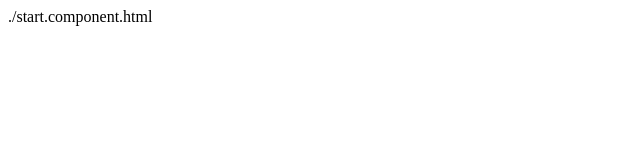
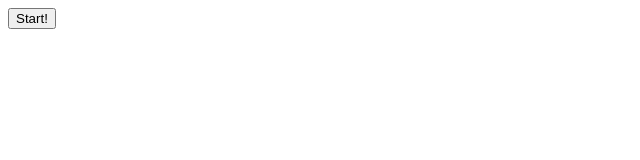
Before and after one commit to MYAzrak/FifthElementInterviews, an Angular app: page / in a window 1280 px wide. Shown: the top 160 px of the page, without its empty margins (0-640 px from the left). Built offline with nearby package versions, Linux system fonts and the light colour scheme.

Commit message:
Fixed bug (template -> templateUrl in start comp.)

```diff
--- a/src/app/start/start.component.ts
+++ b/src/app/start/start.component.ts
@@ -1,10 +1,12 @@
 import { CommonModule } from '@angular/common';
 import { Component } from '@angular/core';
+import { RouterModule } from '@angular/router';
 @Component({
   selector: 'app-start',
   standalone: true,
-  imports: [CommonModule],
-  template: './start.component.html',
+  imports: [CommonModule, RouterModule],
+  templateUrl: './start.component.html',
   styleUrl: './start.component.css',
+
 })
 export class StartComponent {}
```
